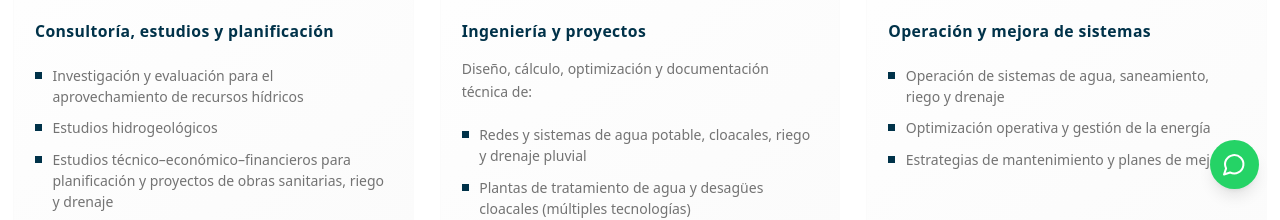
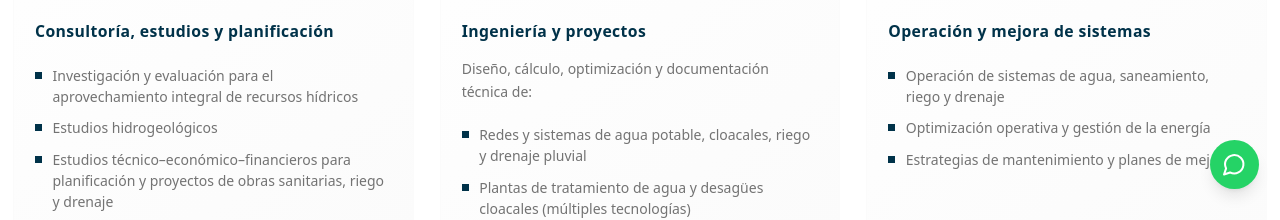
Before and after one commit to FVDevelop/qaudalsrl, a React (Vite) app: page /servicios in a window 1280 px wide. Shown: the part 590-810 px from the top of the page. Built offline with nearby package versions, Linux system fonts and the light colour scheme; a web font is replaced by a local one.

Commit message:
Code edited in Lovable Code Editor

```diff
--- a/src/pages/Servicios.tsx
+++ b/src/pages/Servicios.tsx
@@ -31,7 +31,7 @@ const Servicios = () => {
       //description: "Investigación y evaluación integral para el aprovechamiento de recursos hídricos y planificación de proyectos.",
       image: consultoriaEstudiosImage,
       details: [
-        "Investigación y evaluación para el aprovechamiento de recursos hídricos",
+        "Investigación y evaluación para el aprovechamiento integral de recursos hídricos",
         "Estudios hidrogeológicos",
         "Estudios técnico–económico–financieros para planificación y proyectos de obras sanitarias, riego y drenaje",
         "Asesoramiento integral en obras de saneamiento",
```
